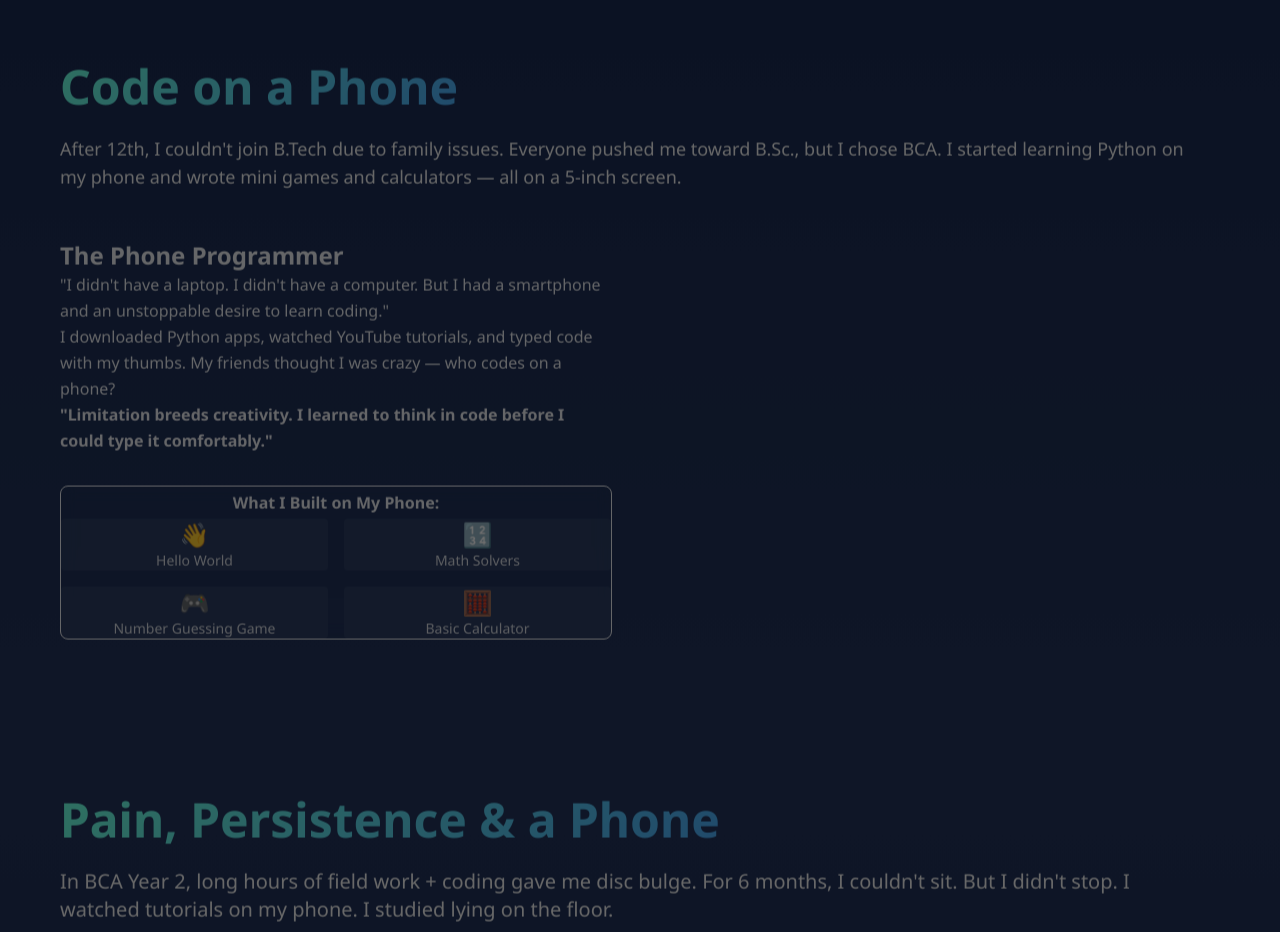
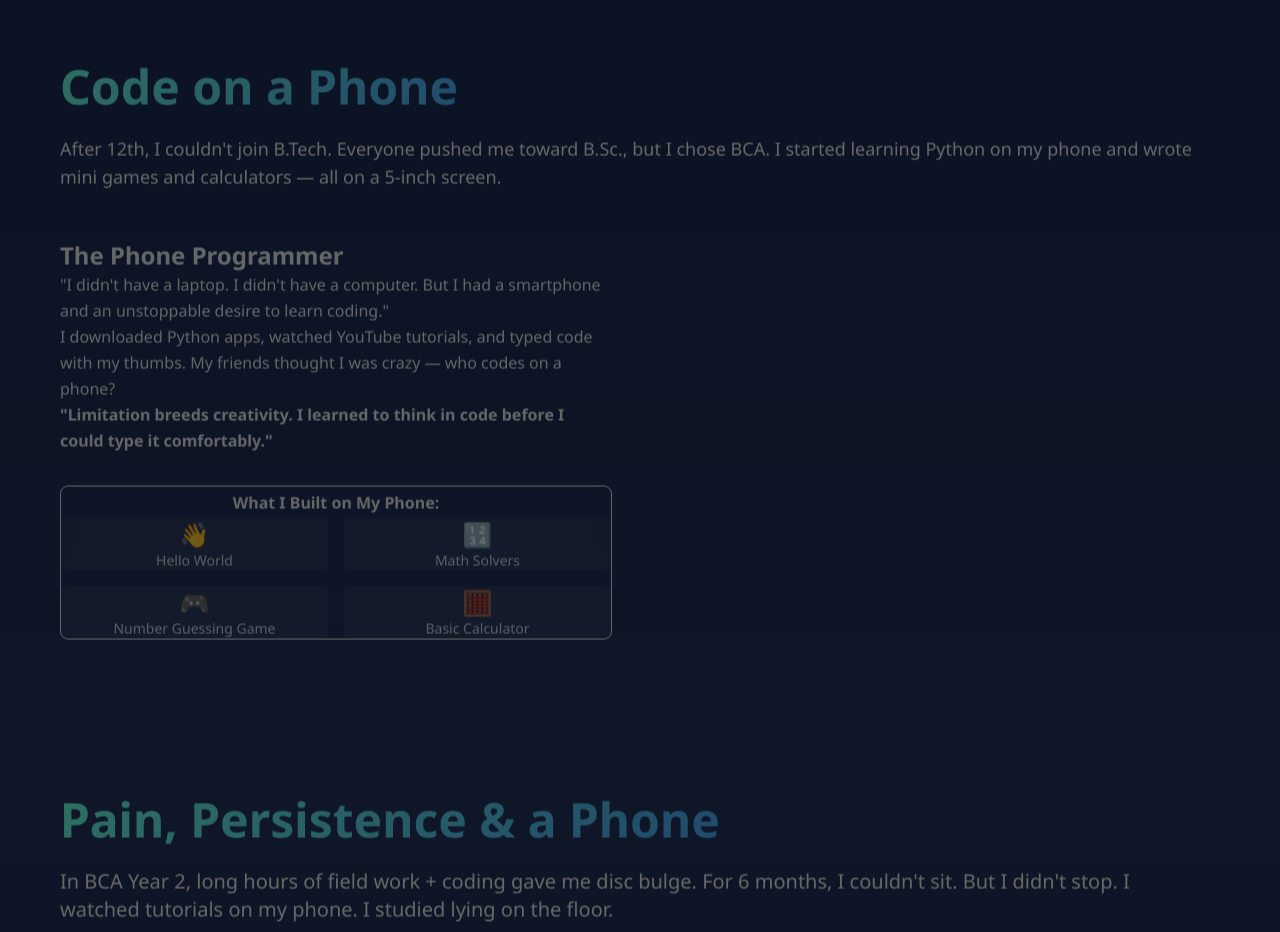
Before and after one commit to CodingRamBharose/codingrambharoseportfolio, a Next.js app: page / in a window 1280 px wide. Shown: the part 3280-4212 px from the top of the page. Built offline with nearby package versions, Linux system fonts and the light colour scheme; no server answers.

Commit message:
minnor change

```diff
--- a/src/sections/Chapter4Section.tsx
+++ b/src/sections/Chapter4Section.tsx
@@ -115,7 +115,7 @@ print(f"Result: {result}")`,
             <span className="gradient-text">Code on a Phone</span>
           </h2>
           <p className="text-lg w-full">
-            After 12th, I couldn&apos;t join B.Tech due to family issues. Everyone pushed me toward B.Sc.,
+            After 12th, I couldn&apos;t join B.Tech. Everyone pushed me toward B.Sc.,
             but I chose BCA. I started learning Python on my phone and wrote mini games and calculators —
             all on a 5-inch screen.
           </p>
```
